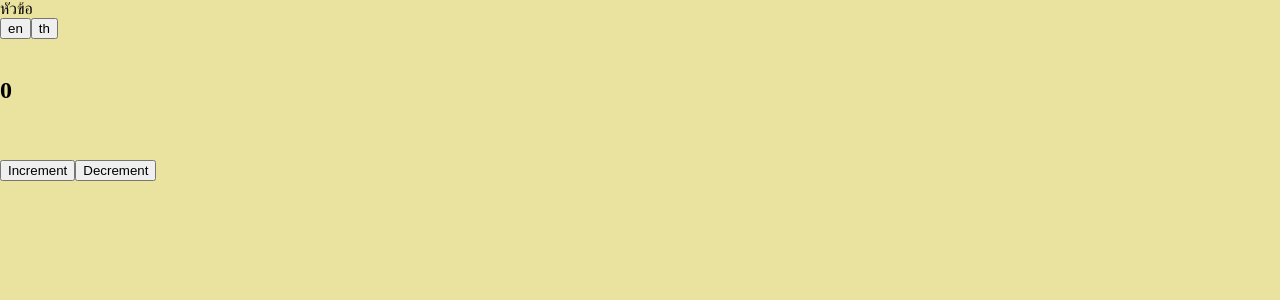
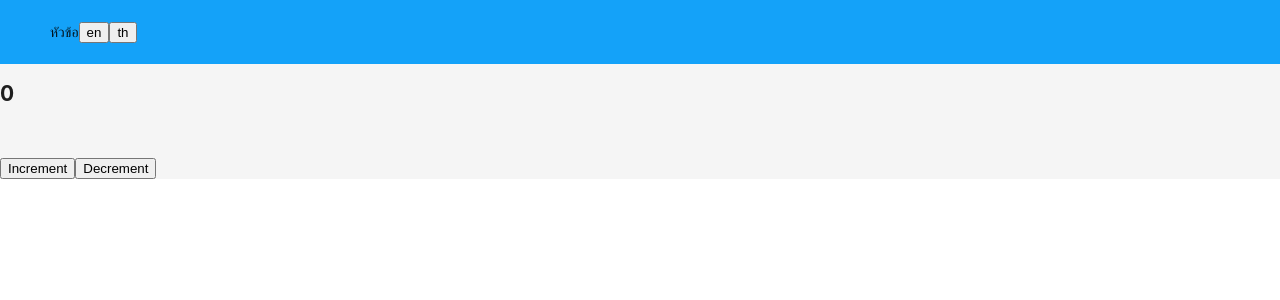
Before and after one commit to saketam/swd-test, a Next.js app: page / in a window 1280 px wide. Shown: the top 300 px of the page. Built offline with nearby package versions, Linux system fonts and the light colour scheme.

Commit message:
add antdesign

```diff
--- a/package.json
+++ b/package.json
@@ -13,12 +13,14 @@
     "@types/node": "20.4.2",
     "@types/react": "18.2.15",
     "@types/react-dom": "18.2.7",
+    "antd": "^5.7.2",
     "i18next": "^23.2.11",
     "next": "13.4.11",
     "react": "18.2.0",
     "react-dom": "18.2.0",
     "react-i18next": "^13.0.2",
     "react-redux": "^8.1.1",
+    "sass": "^1.64.1",
     "typescript": "5.1.6"
   }
 }
--- a/src/app/components/Layout/index.tsx
+++ b/src/app/components/AppLayout/index.tsx
@@ -1,9 +1,12 @@
-import { ReactNode } from "react";
-import { useTranslation } from "react-i18next";
+import { Layout, Menu } from 'antd'
+import { ReactNode } from "react"
+import { useTranslation } from "react-i18next"
+const { Header, Content } = Layout
+import './style.scss'
 
 type DefaultLayoutProps = { children: ReactNode }
 
-const Layout = ({ children }: DefaultLayoutProps) => {
+const AppLayout = ({ children }: DefaultLayoutProps) => {
   const { t, i18n } = useTranslation()
 
   const handleChangeLanguage = (lang: string) => () => {
@@ -11,10 +14,11 @@ const Layout = ({ children }: DefaultLayoutProps) => {
   }
 
   return (
-    <>
-      <div>
+    <Layout>
+      <Header className="header">
         {t('header')}
-        <br />
+
+        {/* <Menu /> */}
 
         <button onClick={handleChangeLanguage('en')}>
           en
@@ -22,14 +26,13 @@ const Layout = ({ children }: DefaultLayoutProps) => {
         <button onClick={handleChangeLanguage('th')}>
           th
         </button>
+      </Header>
 
-        <br />
-        <br />
-
+      <Content>
         {children}
-      </div>
-    </>
+      </Content>
+    </Layout>
   )
 }
 
-export default Layout
+export default AppLayout
--- /dev/null
+++ b/src/app/components/AppLayout/style.scss
@@ -0,0 +1,3 @@
+.header {
+  background-color: #14a2f9;
+}
--- a/src/app/styles/globals.css
+++ b/src/app/styles/globals.css
@@ -1,8 +1,3 @@
-/* * {
-  box-sizing: border-box;
-  padding: 0;
-  margin: 0;
-} */
 
 html,
 body {
@@ -10,7 +5,6 @@ body {
   overflow-x: hidden;
   padding: 0;
   margin: 0;
-  background-color: #eae29f;
 }
 
 a {
--- a/src/pages/_app.tsx
+++ b/src/pages/_app.tsx
@@ -1,7 +1,7 @@
 import '../app/locale/i18n'
 import "../app/styles/globals.css"
 
-import Layout from "@components/Layout";
+import Layout from "@components/AppLayout";
 import type { AppProps } from "next/app";
 import { Provider } from 'react-redux'
 import store from '@features/store';
```
Also changed, not shown: 1 other file (tests, documents, lock files or other folders).
